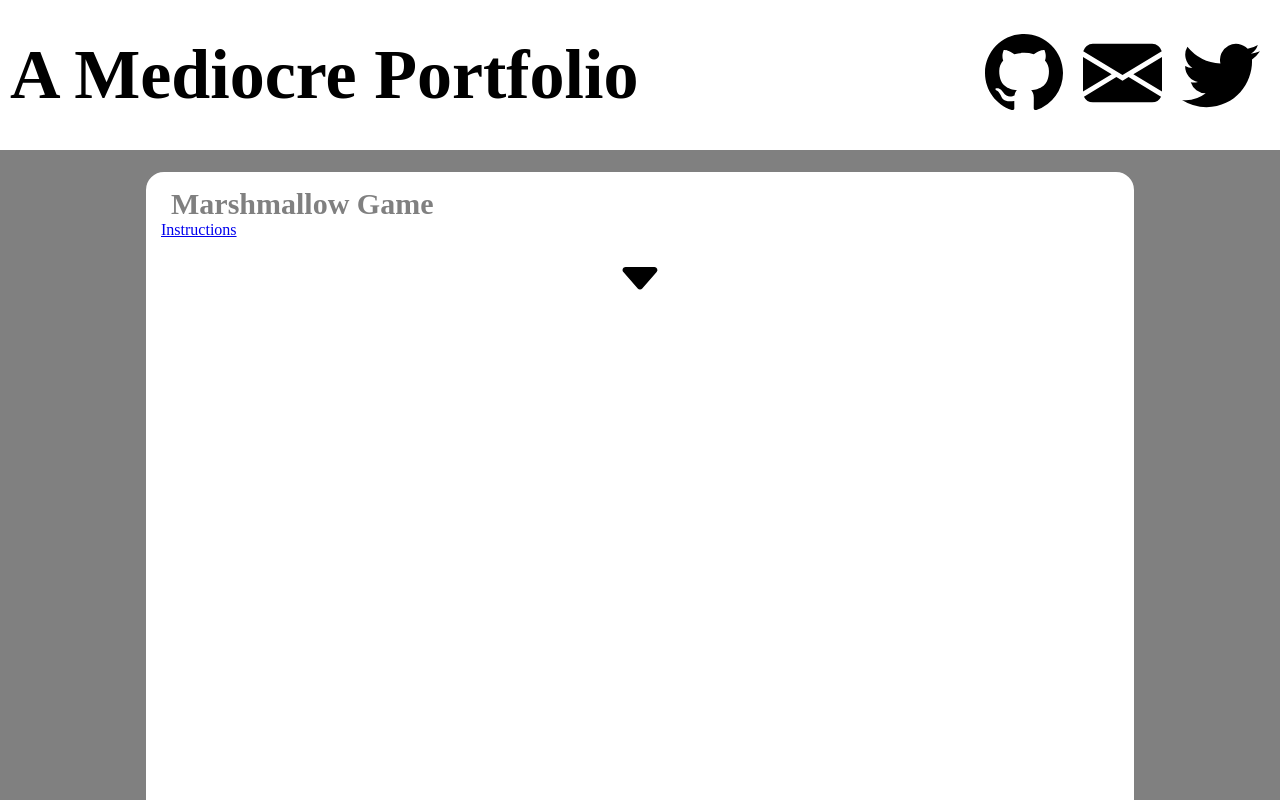
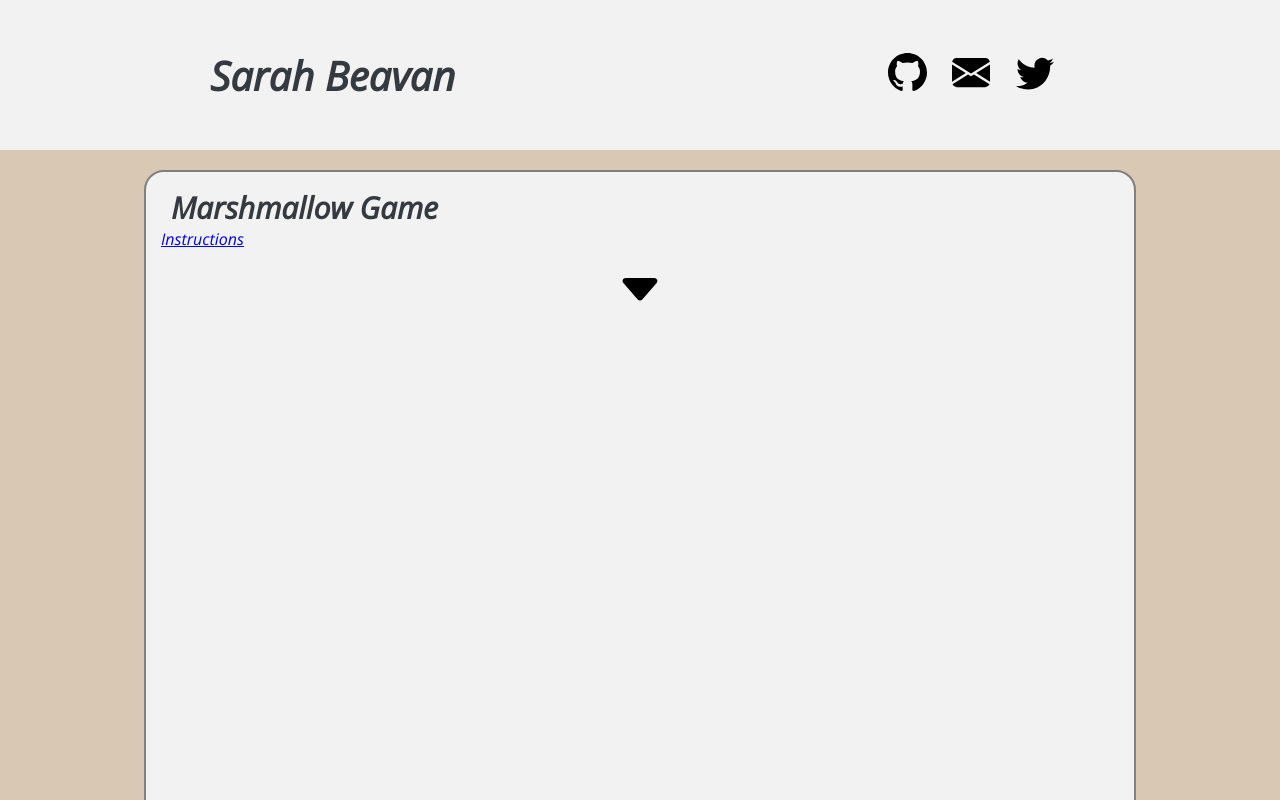
Before and after one commit to CyradisNyx/WebDevClass, a plain HTML site: page Assignment1/index.html in a window 1280 px wide. Shown: the top 800 px of the page. Drawn offline with nearby package versions, Linux system fonts and the light colour scheme.

Commit message:
Redesigned Title Bar
Spacing and sizing. Also a font

```diff
--- a/Assignment1/index.html
+++ b/Assignment1/index.html
@@ -4,13 +4,16 @@
 <head>
   <meta charset="utf-8">
   <title>Portfolio</title>
+  <link rel="preconnect" href="https://fonts.gstatic.com">
+  <link href="https://fonts.googleapis.com/css2?family=Open+Sans:ital,wght@1,300&display=swap" rel="stylesheet">
   <style>
     body {
       margin: 0;
-      background-color: gray;
+      background-color: #d9c8b4;
       width: 100%;
       height: 100%;
-      color: gray;
+      color: #353940;
+      font-family: 'Open Sans', sans-serif;
     }
 
     /* || Class Declaration Styles || */
@@ -24,7 +27,7 @@
       border: gray 2px solid;
       border-radius: 20px;
       box-sizing: border-box;
-      background-color: white;
+      background-color: #f2f2f2;
       scroll-margin-top: 170px;
     }
 
@@ -49,7 +52,7 @@
       width: 100%;
       padding: 0 20px;
       box-sizing: border-box;
-      background-color: gray;
+      background-color: #d9c8b4;
     }
 
     /* || TitleBar Specific Styles || */
@@ -59,22 +62,19 @@
       left: 0px;
       top: 0px;
       position: sticky;
-      border-bottom: gray 20px solid;
-      background-color: white;
-    }
-
-    #titleBar div {
-      padding: 10px;
+      border-bottom: #d9c8b4 20px solid;
+      background-color: #f2f2f2;
     }
 
     #titleBar h1 {
       margin: 10px;
-      font-size: 70px;
-      color: black;
+      padding-left: 200px;
+      font-size: 40px;
+      color: #353940;
     }
 
     #titleBar img {
-      width: 80%;
+      width: 60%;
     }
 
     #titleBar .row {
@@ -83,6 +83,15 @@
 
     #titleBar .column {
       padding: 0px;
+    }
+
+    #titleBar .title {
+      flex: 170%;
+    }
+
+    /* || Column Row Stuff || */
+    .row.icons {
+      margin-right: 200px;
     }
 
     /* || BottomBar Specific Styles || */
@@ -109,12 +118,12 @@
   <!-- A Navigation Title Bar, use to flick between sections easily, stays at top of page -->
   <div id="titleBar">
     <div class="row">
-      <div class="column" style="flex:250%">
-        <h1>A Mediocre Portfolio</h1>
+      <div class="column title">
+        <h1>Sarah Beavan</h1>
       </div>
       <div class="column">
         <!-- Title Bar Image Links, for social media etc -->
-        <div class="row">
+        <div class="row icons">
           <div class="column">
             <a href="https://github.com/CyradisNyx" title="GitHub Page">
               <img src="res/github.svg" alt="GitHub Icon and Link">
@@ -139,7 +148,8 @@
   <div id="sectionContainer">
     <div class="section" id="section1">
       <h2>Marshmallow Game</h2>
-      <a href="https://forum.unity.com/threads/how-to-embed-a-unity-game-into-a-webpage.86356/" title="Unity Forums: How to Embed a Unity Game into a Webpage">
+      <a href="https://forum.unity.com/threads/how-to-embed-a-unity-game-into-a-webpage.86356/"
+        title="Unity Forums: How to Embed a Unity Game into a Webpage">
         Instructions
       </a>
       <p>
```
Also changed, not shown: Assignment1/AdobeColor-Palette de couleurs 1.jpeg (added). Lines whose indentation alone changed are shown as unchanged.
